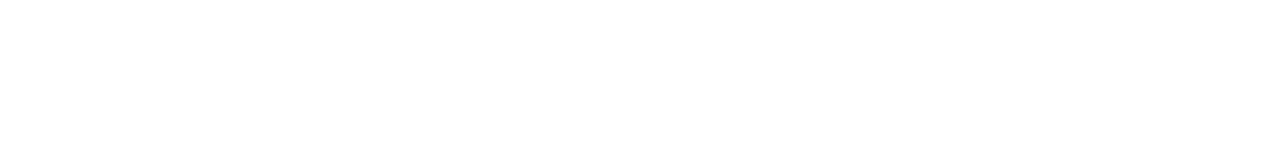
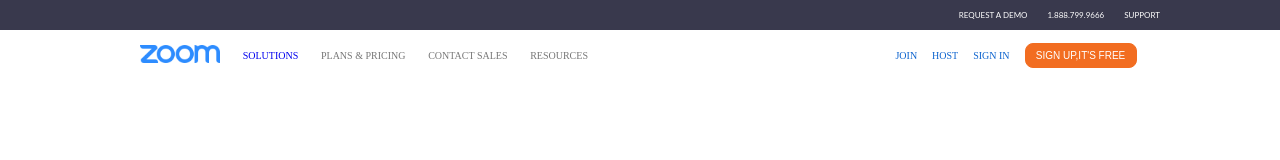
Before and after one commit to SILVA94/proyecto-zoom-signin, a plain HTML site: page index.html in a window 1280 px wide. Shown: the top 160 px of the page. Drawn offline with Linux system fonts and the light colour scheme.

Commit message:
Se diseñan las dos barras de navegacion

```diff
--- a/index.html
+++ b/index.html
@@ -4,9 +4,43 @@
     <meta charset="UTF-8">
     <meta http-equiv="X-UA-Compatible" content="IE=edge">
     <meta name="viewport" content="width=device-width, initial-scale=1.0">
+    <link rel="stylesheet" href="style.css">
     <title>Sign In - Zoom</title>
 </head>
-<body>
+<body style="height:4000px">
+    <header>
+    <!-- Barra de navegacion de ayuda-->
+        <nav>
+            <ul class="barra-contacto">
+                <a href="https://support.zoom.us/hc/en-us"><li>SUPPORT</li></a>
+                <a href="tel:1.888.799.9666"><li>1.888.799.9666</li></a>
+                <a href="https://support.zoom.us/hc/en-us"><li>REQUEST A DEMO</li></a>
+            </ul>
+        </nav>
+    <!-- 12px letras de esta barra-->
+        <nav class="container-menus">
+            <ul class="menu-zoom">
+                <li><img class="logo-zoom" src="./img/ZoomLogo.png" alt="ZOOM" width=80px></li>
+                <li><a href="#">SOLUTIONS</li></a>
+                <li>PLANS & PRICING</li>
+                <li>CONTACT SALES</li>
+                <li>RESOURCES</li>
+            </ul>
+            <ul class="renglon">
+                <li>JOIN</li>
+                <li>HOST</li>
+                <li>SIGN IN</li>
+                <button class="boton-ingreso">SIGN UP,IT'S FREE</button>
+            </ul>
+        </nav>
+    </header>
 
+
+
+
+
+    <footer>
+
+    </footer>
 </body>
 </html>
--- a/style.css
+++ b/style.css
@@ -0,0 +1,96 @@
+*{
+    padding: 0;
+    margin: 0;
+}
+
+a:link, a:visited, a:active {
+    text-decoration:none;
+}
+
+.barra-contacto{
+    list-style:none;
+    background-color: #39394d;
+    display: flex;
+    flex-direction: row-reverse;
+    align-items: center;
+    height: 30px;
+    padding-right: 100px;
+
+
+}
+
+nav ul a li {
+    margin-right: 20px;
+    color: white;
+    font-family: 'Lato','Helvetica','Arial';
+    font-size: 8px;
+
+}
+
+.menu-zoom{
+    text-decoration: none;
+    list-style: none;
+    align-items:center;
+    color: #777777;
+    font-size: 10px;
+    display: flex;
+    justify-content: space-between;
+    margin-left:140px;
+    padding:auto;
+    width: 35%;
+
+}
+
+.renglon{
+    display:flex;
+    justify-content:space-around;
+    list-style:none;
+    padding-left:300px;
+    align-items:center;
+    font-size:10px;
+    color:#0c63ce;
+    width: 20%;
+
+}
+
+.container-menus{
+    display:flex;
+    height:50px;
+}
+
+.boton-ingreso{
+    background-color: #f26d21;
+    border: 1px solid #f26d21;
+    border-radius: 8px;
+    height: 25px;
+    color: #fff;
+    font-size: 10px;
+    font-weight: 500;
+    min-width: 112px;
+    cursor:pointer;
+}
+
+/*
+
+
+
+
+nav ul{
+    list-style:none;
+    background-color: #39394d;
+    display: flex;
+    flex-direction: row-reverse;
+    align-items: center;
+    height: 30px;
+
+}
+
+nav ul li {
+    margin-right: 20px;
+    color: white;
+    font-family: 'Lato','Helvetica','Arial';
+    font-size: 9px;
+
+}
+
+*/
```
